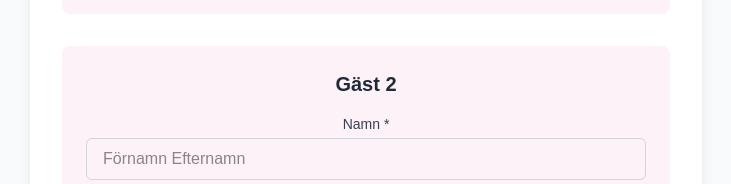
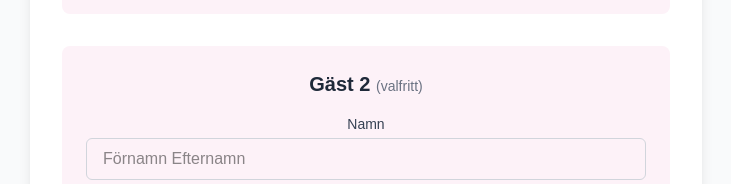
Before and after one commit to Alecktos/alecktos-website, a Next.js app: page / in a window 1280 px wide. Shown: the part 974-1158 px from the top of the page, without its empty margins (274-1005 px from the left). Built offline with nearby package versions, Linux system fonts and the light colour scheme.

Commit message:
Make quest 2 optional

```diff
--- a/app/components/RegistrationForm.tsx
+++ b/app/components/RegistrationForm.tsx
@@ -121,16 +121,15 @@ export default function RegistrationForm() {
 
 			{/* Guest 2 */}
 			<div className="mb-8 p-6 bg-pink-50 rounded-lg">
-				<h3 className="text-xl font-semibold text-gray-800 mb-4">Gäst 2</h3>
+				<h3 className="text-xl font-semibold text-gray-800 mb-4">Gäst 2 <span className="text-sm font-normal text-gray-500">(valfritt)</span></h3>
 				<div className="space-y-4">
 					<div>
 						<label className="block text-sm font-medium text-gray-700 mb-1">
-							Namn *
+							Namn
 						</label>
 						<input
 							type="text"
 							name="guest2Name"
-							required
 							value={formState.guest2.name}
 							onChange={(e) =>
 								handleGuestChange("guest2", "name", e.target.value)
```
